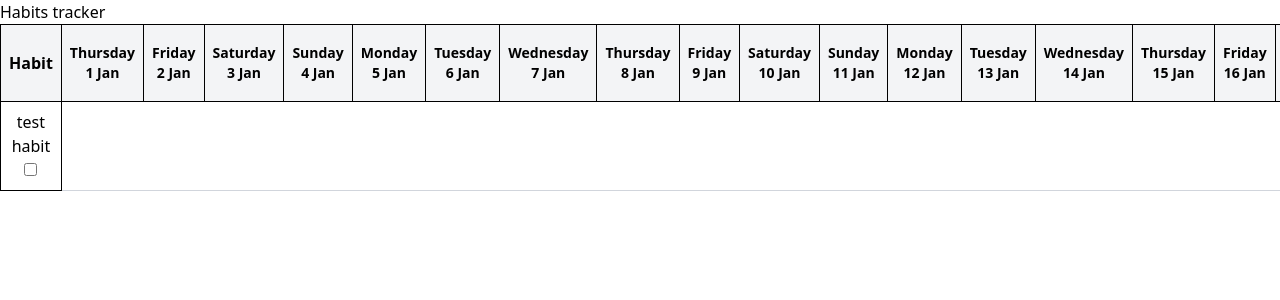
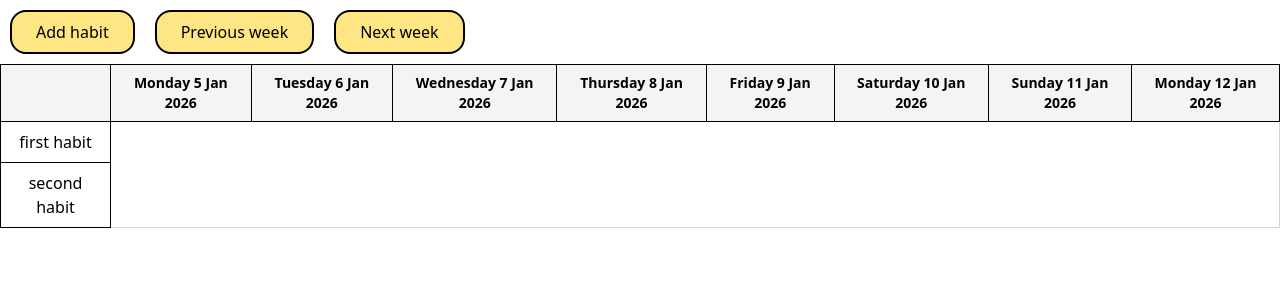
Before and after one commit to Klikam/habitstracker, a React (Vite) app: page / in a window 1280 px wide. Shown: the top 300 px of the page. Built offline with nearby package versions, Linux system fonts and the light colour scheme.

Commit message:
added context to manages date range, added buttons to change date range

```diff
--- a/src/App.jsx
+++ b/src/App.jsx
@@ -1,12 +1,13 @@
-import Habit from "./components/Habit";
-import HabitsTable from "./components/HabitsTable";
+import HabitsTable from './components/HabitsTable';
+import Navigation from './components/Navigation';
+import StartContextProvider from './store/start-context-provider';
 
 function App() {
   return (
-    <>
-      <h1>Habits tracker</h1>
+    <StartContextProvider>
+      <Navigation />
       <HabitsTable />
-    </>
+    </StartContextProvider>
   );
 }
 
--- a/src/components/Habit.jsx
+++ b/src/components/Habit.jsx
@@ -4,7 +4,7 @@ export default function Habit({ name }) {
   return (
     <div>
       <label htmlFor={nameId}>{name}</label>
-      <input type="checkbox" name={nameId} />
+      {/* <input type="checkbox" name={nameId} /> */}
     </div>
   );
 }
--- a/src/components/HabitsTable.jsx
+++ b/src/components/HabitsTable.jsx
@@ -1,14 +1,32 @@
-import { generateDatesInRange, formatDate } from "../utils/dateGenerator";
-import Habit from "./Habit";
+import { useState, useContext } from 'react';
+
+import { generateDatesInRange, formatDate } from '../utils/dateGenerator';
+import Habit from './Habit';
+import { StartContext } from '../store/start-context';
 
 export default function HabitsTable() {
-  const dates = generateDatesInRange();
+  const { start } = useContext(StartContext);
+
+  const [habits, setHabits] = useState([
+    {
+      name: 'first habit',
+    },
+    {
+      name: 'second habit',
+    },
+  ]);
+
+  const dates = generateDatesInRange(
+    start,
+    new Date().setDate(start.getDate() + 7)
+  );
+
   return (
     <div className="overflow-x-auto">
       <table className="min-w-full border-collapse border border-gray-300">
         <thead>
           <tr className="bg-gray-100">
-            <th className="border p-2">Habit</th>
+            <th className="border p-2"></th>
             {dates.map((date, index) => {
               return (
                 <th key={index} className="border p-2 text-sm">
@@ -19,11 +37,15 @@ export default function HabitsTable() {
           </tr>
         </thead>
         <tbody>
-          <tr className="hover:bg-gray-50">
-            <td className="border p-2 text-center">
-              <Habit name="test habit" />
-            </td>
-          </tr>
+          {habits.map(habit => {
+            return (
+              <tr key={habit.name} className="hover:bg-gray-50">
+                <td className="border p-2 text-center">
+                  <Habit name={habit.name} />
+                </td>
+              </tr>
+            );
+          })}
         </tbody>
       </table>
     </div>
--- /dev/null
+++ b/src/components/Navigation.jsx
@@ -0,0 +1,20 @@
+import { useContext } from 'react';
+
+import { StartContext } from '../store/start-context';
+
+export default function Navigation() {
+  const { handleSetNextWeek, handleSetPreviousWeek } = useContext(StartContext);
+  const buttonStyle =
+    'px-6 py-2 bg-amber-200 m-2.5 rounded-2xl border-2 hover:bg-amber-300';
+  return (
+    <nav>
+      <button className={buttonStyle}>Add habit</button>
+      <button onClick={handleSetPreviousWeek} className={buttonStyle}>
+        Previous week
+      </button>
+      <button onClick={handleSetNextWeek} className={buttonStyle}>
+        Next week
+      </button>
+    </nav>
+  );
+}
--- /dev/null
+++ b/src/store/start-context-provider.jsx
@@ -0,0 +1,25 @@
+import { useState } from 'react';
+
+import { StartContext } from './start-context';
+
+export default function StartContextProvider({ children }) {
+  const [start, setStart] = useState(new Date('2026-01-05'));
+
+  const _modifyWeek = days =>
+    setStart(prev => {
+      const newDate = new Date(prev);
+      newDate.setDate(newDate.getDate() + days);
+      return newDate;
+    });
+
+  const handleSetNextWeek = () => _modifyWeek(7);
+  const handleSetPreviousWeek = () => _modifyWeek(-7);
+
+  const startCtxValue = { start, handleSetNextWeek, handleSetPreviousWeek };
+
+  return (
+    <StartContext.Provider value={startCtxValue}>
+      {children}
+    </StartContext.Provider>
+  );
+}
--- /dev/null
+++ b/src/store/start-context.jsx
@@ -0,0 +1,7 @@
+import { createContext } from 'react';
+
+export const StartContext = createContext({
+  start: null,
+  handleSetNextWeek: () => {},
+  handleSetPreviousWeek: () => {},
+});
--- a/src/utils/dateGenerator.js
+++ b/src/utils/dateGenerator.js
@@ -1,23 +1,20 @@
-export const generateDatesInRange = (
-  start = "2026-01-01",
-  end = "2026-02-28"
-) => {
+export const generateDatesInRange = (start, end) => {
   const dates = [];
-  let startDate = new Date(start);
-  const endDate = new Date(end);
+  const day = new Date(start);
 
-  while (startDate <= endDate) {
-    dates.push(new Date(startDate));
-    startDate.setDate(startDate.getDate() + 1);
+  while (day <= end) {
+    dates.push(new Date(day));
+    day.setDate(day.getDate() + 1);
   }
 
   return dates;
 };
 
-export const formatDate = (date) => {
-  return date.toLocaleDateString("en-GB", {
-    weekday: "long",
-    day: "numeric",
-    month: "short",
+export const formatDate = date => {
+  return date.toLocaleDateString('en-GB', {
+    weekday: 'long',
+    day: 'numeric',
+    month: 'short',
+    year: 'numeric',
   });
 };
```
Also changed, not shown: 1 other file (tests, documents, lock files or other folders).
